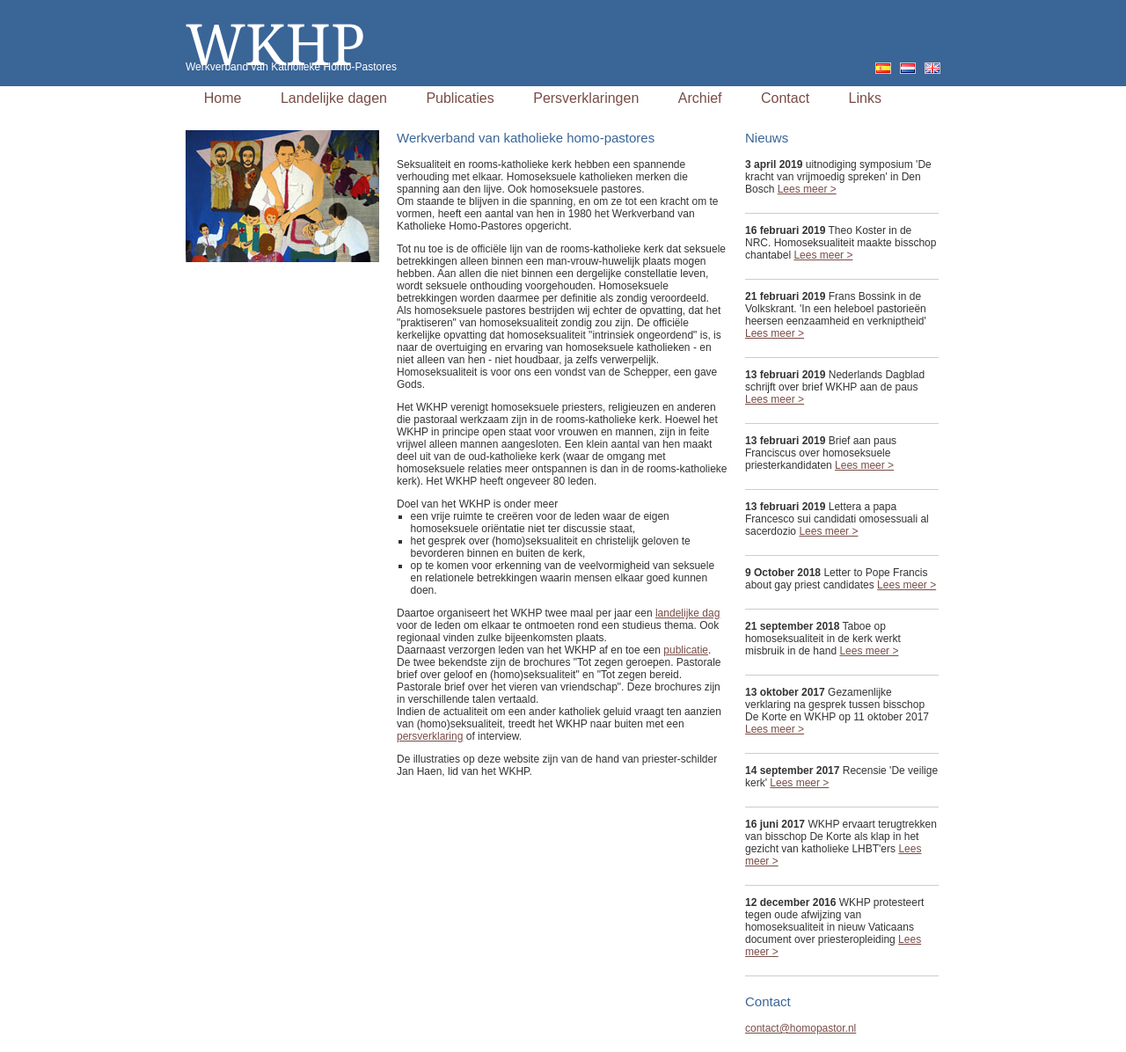
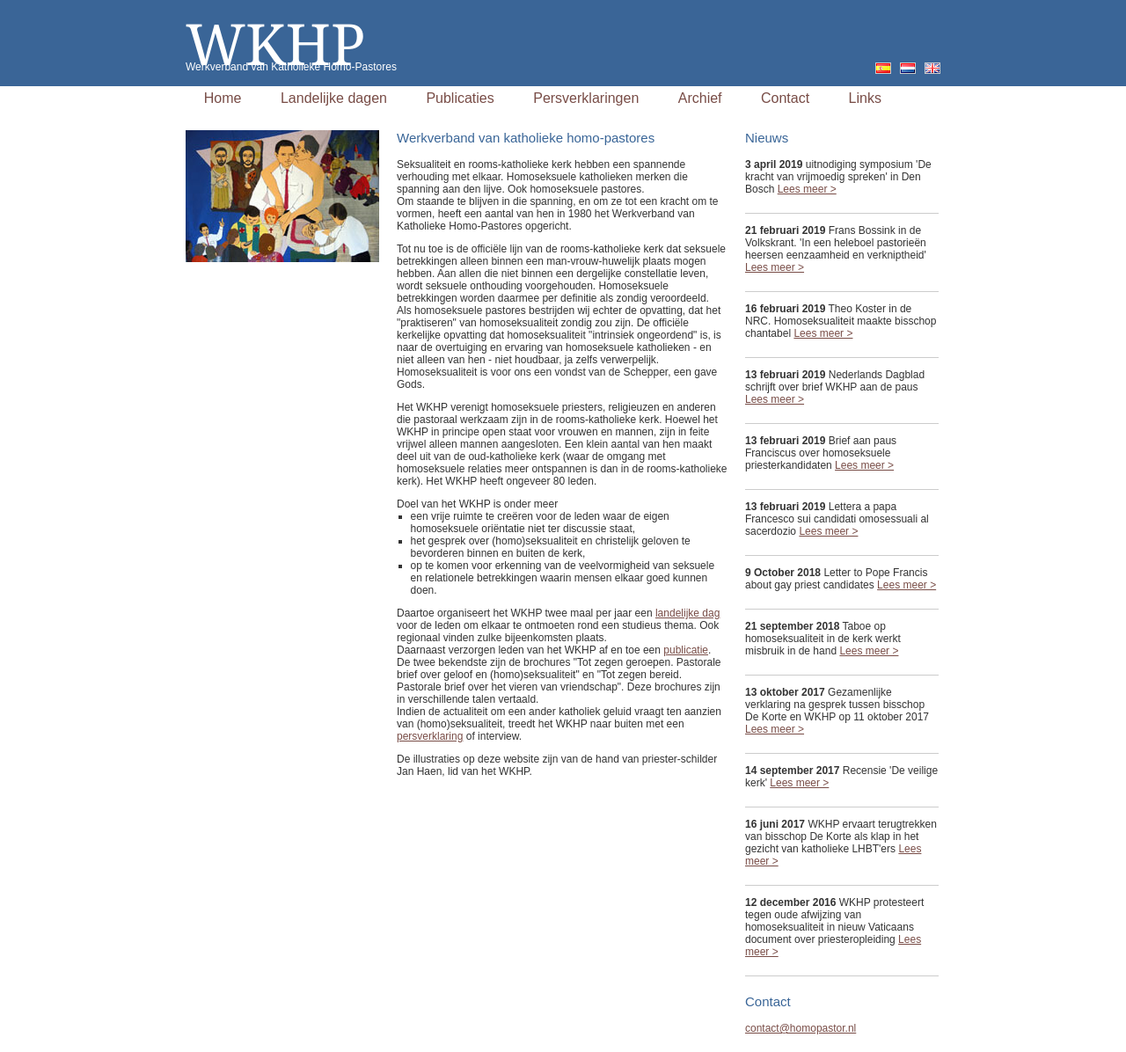
Before and after one commit to homopastor/homopastor, a Jekyll site: the page built from index.html, in a window 1280 px wide. Shown: the whole page at 88% size. Built offline with Jekyll 4.4.1, drawn with Linux system fonts in a browser that asks for light colours; some of the changed lines change nothing that is shown.

Commit message:
Update news.yml

```diff
--- a/_data/news.yml
+++ b/_data/news.yml
@@ -5,17 +5,17 @@
   text:
   linktext: uitnodiging symposium 'De kracht van vrijmoedig spreken' in Den Bosch
 
+- date: 21 februari 2019
+  title: Frans Bossink in de Volkskrant. 'In een heleboel pastorieën heersen eenzaamheid en verkniptheid'
+  fulllink: https://www.volkskrant.nl/es-ba50bafc
+  text:
+  linktext: Frans Bossink in de Volkskrant. 'In een heleboel pastorieën heersen eenzaamheid en verkniptheid'
+
 - date: 16 februari 2019
   title: Theo Koster in de NRC. Homoseksualiteit maakte bisschop chantabel
   fulllink: https://www.nrc.nl/nieuws/2019/02/16/homoseksualiteit-maakte-bisschop-chantabel-a3654297
   text:
   linktext: Theo Koster in de NRC. Homoseksualiteit maakte bisschop chantabel
-
-- date: 21 februari 2019
-  title: Frans Bossink in de Volkskrant. 'In een heleboel pastorieën heersen eenzaamheid en verkniptheid'
-  fulllink: https://www.volkskrant.nl/es-ba50bafc
-  text:
-  linktext: Frans Bossink in de Volkskrant. 'In een heleboel pastorieën heersen eenzaamheid en verkniptheid'
 
 - date: 13 februari 2019
   title: Nederlands Dagblad schrijft over brief WKHP aan de paus
```
